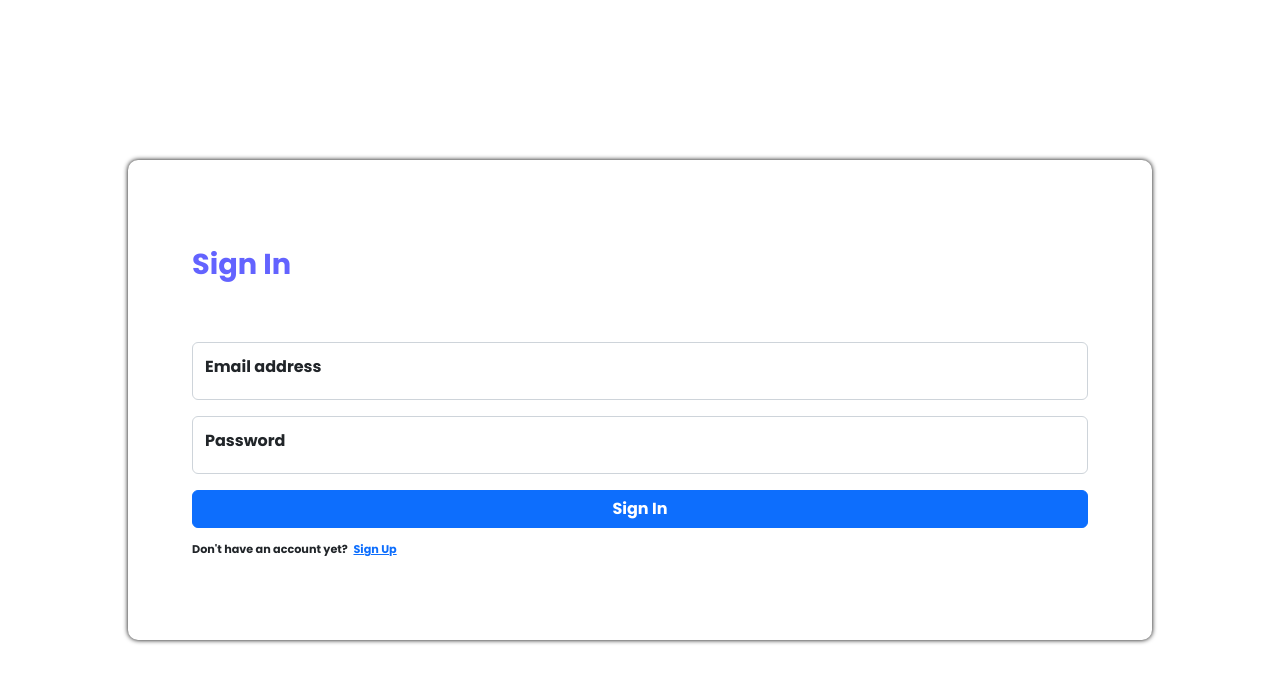
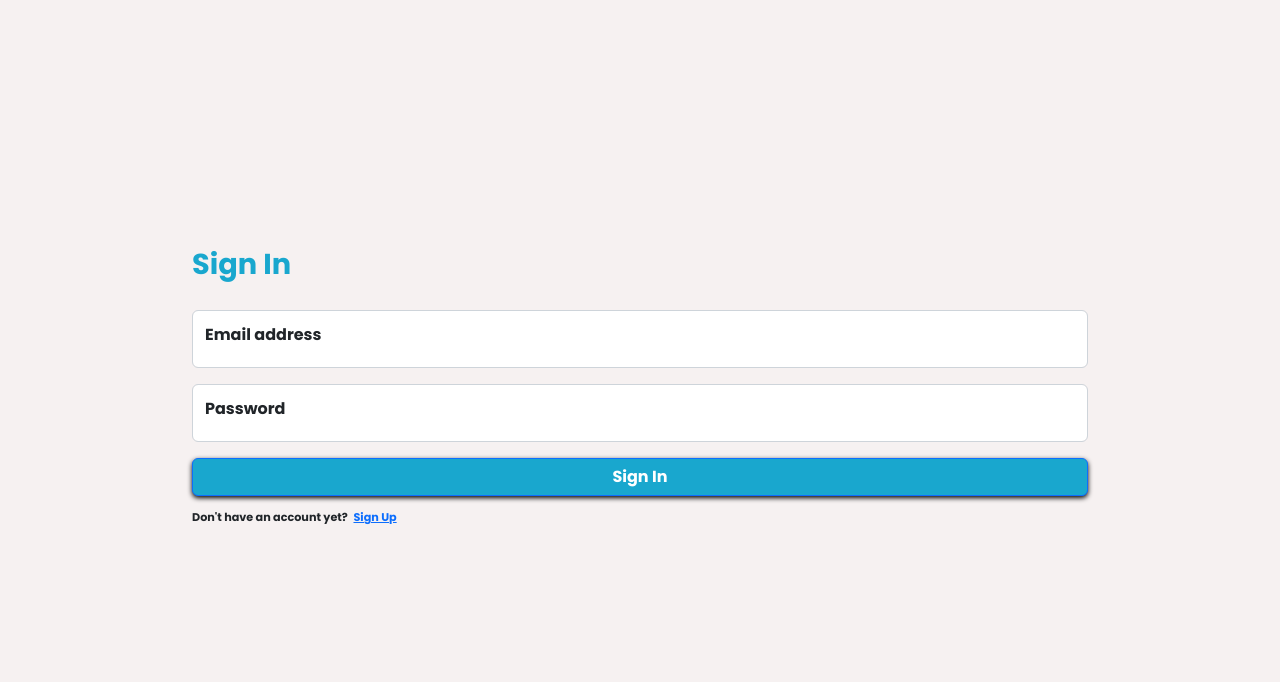
Before and after one commit to dzakyadlh/gradee-frontend, a React (Create React App) app: page /login in a window 1280 px wide. Shown: the top 682 px of the page. Built offline with nearby package versions, Linux system fonts and the light colour scheme.

Commit message:
updating login page

```diff
--- a/package.json
+++ b/package.json
@@ -9,6 +9,7 @@
     "@testing-library/jest-dom": "^5.16.5",
     "@testing-library/react": "^13.4.0",
     "@testing-library/user-event": "^13.5.0",
+    "axios": "^1.3.5",
     "bootstrap": "^5.2.3",
     "react": "^18.2.0",
     "react-bootstrap": "^2.7.2",
--- a/src/App.css
+++ b/src/App.css
@@ -1,5 +1,6 @@
 body {
   font-family: "Poppins", sans-serif;
+  background-color: #f6f1f1;
 }
 
 .main-container {
--- a/src/pages/login/index.jsx
+++ b/src/pages/login/index.jsx
@@ -1,27 +1,83 @@
-import React from "react";
-import { Button, FloatingLabel, Form } from "react-bootstrap";
+import React, { useState, useEffect } from "react";
+import { useNavigate } from "react-router";
+import { Link } from "react-router-dom";
+import { Alert, Button, FloatingLabel, Form } from "react-bootstrap";
+import axios from "axios";
 import "./style.css";
 
 const Login = () => {
+  const [email, setEmail] = useState("");
+  const [password, setPassword] = useState("");
+  const [success, setSuccess] = useState("");
+  const [error, setError] = useState("");
+  const navigate = useNavigate();
+
+  const handleClick = (link) => {
+    navigate(link);
+  };
+
+  const handleLogin = () => {
+    setError("");
+    const payload = { email, password };
+    axios
+      .post("http://localhost:5000/auth/login", payload)
+      .then((res) => {
+        localStorage.setItem("username", res.data.data.username);
+        localStorage.setItem("token", res.data.data.token);
+        console.log(res.data.status);
+        navigate("/");
+      })
+      .catch((err) => {
+        console.log(err.response.data.status);
+        setError(err.response.data.msg);
+      });
+  };
+
+  const handleEnter = (e) => {
+    if (e.keyCode === 13) {
+      handleLogin();
+    }
+  };
+
   return (
     <div className="main-container">
       <div className="login-container">
-        <h1 className="mb-5">Sign In</h1>
+        <h1 className="mb-3">Sign In</h1>
         <FloatingLabel
           controlId="floatingInput"
           label="Email address"
           className="mt-3 mb-3"
         >
-          <Form.Control type="email" placeholder="name@example.com" />
+          <Form.Control
+            type="email"
+            placeholder="name@example.com"
+            value={email}
+            onChange={(e) => setEmail(e.target.value)}
+          />
         </FloatingLabel>
         <FloatingLabel controlId="floatingPassword" label="Password">
-          <Form.Control type="password" placeholder="Password" />
+          <Form.Control
+            type="password"
+            placeholder="Password"
+            onChange={(e) => setPassword(e.target.value)}
+            value={password}
+            onKeyUp={handleEnter}
+          />
         </FloatingLabel>
-        <Button className="mt-3 mb-3">Sign In</Button>
+        <Button className="mt-3 mb-3 signinBtn" onClick={handleLogin}>
+          Sign In
+        </Button>
         <div className="d-flex">
           <h6>Don't have an account yet?</h6>
-          <a className="signupBtn">Sign Up</a>
+          <a className="signupBtn" href="/register">
+            Sign Up
+          </a>
         </div>
+        {error && (
+          <Alert className="mt-4 errorAlert" variant="danger">
+            {error}
+          </Alert>
+        )}
       </div>
     </div>
   );
--- a/src/pages/login/style.css
+++ b/src/pages/login/style.css
@@ -8,7 +8,6 @@
   width: 80vw;
   height: 60vh;
   border-radius: 10px;
-  box-shadow: 0 0 5px black;
   display: flex;
   flex-direction: column;
   padding: 7vw 5vw;
@@ -16,13 +15,24 @@
 h1 {
   font-size: 1.8em;
   font-weight: bold;
-  color: rgb(99, 99, 255);
+  color: #19a7ce;
 }
 h6 {
   font-size: 0.7em;
+}
+.signinBtn {
+  background-color: #19a7ce;
+  box-shadow: 0 2px 5px #000000;
+}
+.signinBtn:hover {
+  background-color: #21cfff;
 }
 .signupBtn {
   margin-left: 0.5em;
   font-size: 0.7em;
   font-style: none;
 }
+.errorAlert {
+  font-size: 0.8em;
+  padding: 3vw;
+}
--- a/src/pages/register/index.jsx
+++ b/src/pages/register/index.jsx
@@ -0,0 +1,12 @@
+import React from "react";
+import "./style.css";
+
+const Register = () => {
+  return (
+    <div>
+      <h1>Sign Up</h1>
+    </div>
+  );
+};
+
+export default Register;
```
Also changed, not shown: 1 other file (tests, documents, lock files or other folders).
